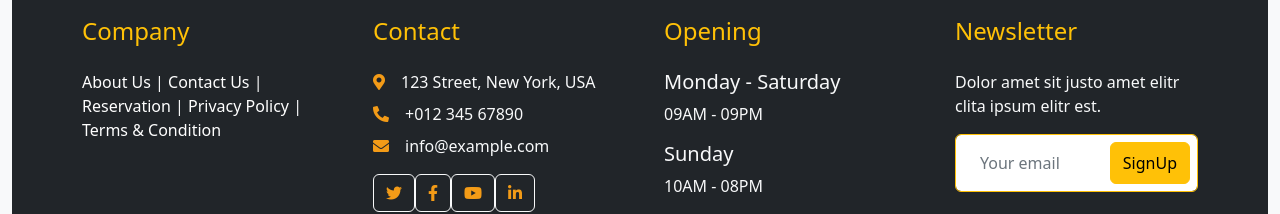
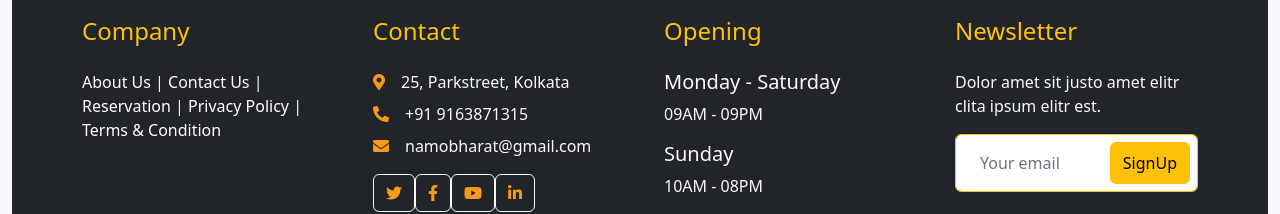
Before and after one commit to SwastikTripathi/AutomatedRestaurantSystem, a plain HTML site: page index.html in a window 1280 px wide. Shown: the part 2975-3189 px from the top of the page. Drawn offline with nearby package versions, Linux system fonts and the light colour scheme.

Commit message:
Update index.html

```diff
--- a/index.html
+++ b/index.html
@@ -741,9 +741,9 @@
             </div>
             <div class="col-lg-3 col-md-6">
                 <h4 class="section-title ff-secondary text-start text-warning fw-normal mb-4">Contact</h4>
-                <p class="mb-2"><i class="fa fa-map-marker-alt me-3"></i>123 Street, New York, USA</p>
-                <p class="mb-2"><i class="fa fa-phone-alt me-3"></i>+012 345 67890</p>
-                <p class="mb-2"><i class="fa fa-envelope me-3"></i>info@example.com</p>
+                <p class="mb-2"><i class="fa fa-map-marker-alt me-3"></i>25, Parkstreet, Kolkata</p>
+                <p class="mb-2"><i class="fa fa-phone-alt me-3"></i>+91 9163871315</p>
+                <p class="mb-2"><i class="fa fa-envelope me-3"></i>namobharat@gmail.com</p>
                 <div class="d-flex pt-2">
                     <a class="btn btn-outline-light btn-social" href=""><i class="fab fa-twitter"></i></a>
                     <a class="btn btn-outline-light btn-social" href=""><i class="fab fa-facebook-f"></i></a>
```
